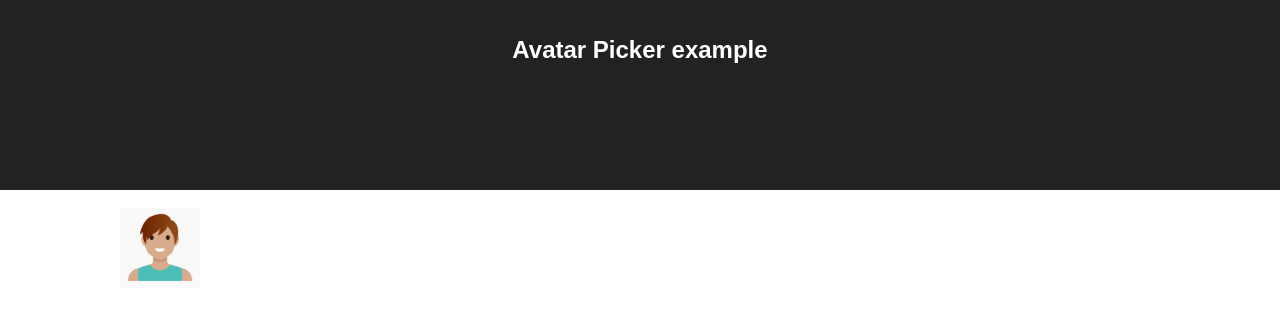
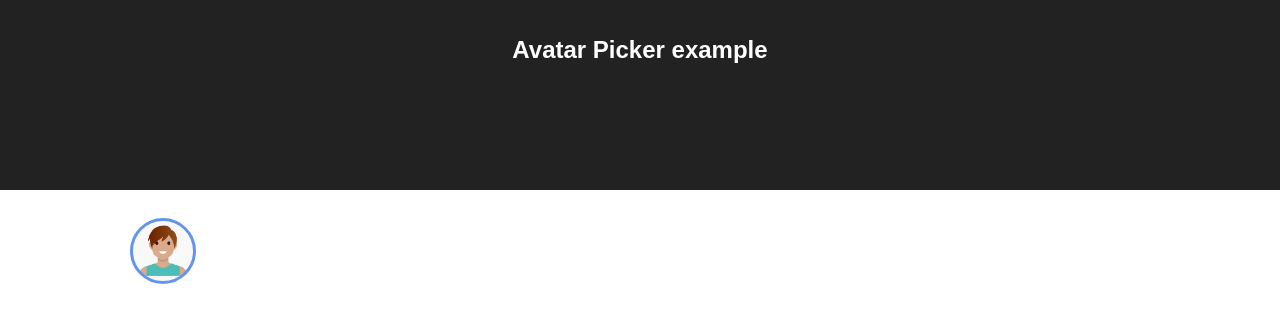
Before and after one commit to DougReeder/avatar-picker, a React (Create React App) app: page / in a window 1280 px wide. Shown: the top 322 px of the page. Built offline with nearby package versions, Linux system fonts and the light colour scheme.

Commit message:
Highlights selected avatar

```diff
--- a/src/Avatar.js
+++ b/src/Avatar.js
@@ -2,10 +2,14 @@ import React from 'react';
 
 function Avatar(props) {
     // console.log("Avatar", props);
+    let classes = ["avatar"];
+    if (props.isSelected) {
+        classes.push("selected");
+    }
     let avatarStyle = {"backgroundImage": 'url(' + props.pic + ')'};
     return (
         <div className="avatarCell" onClick={props.onClick}>
-            <div className="avatar" style={avatarStyle}></div>
+            <div className={classes.join(' ')} style={avatarStyle}></div>
         </div>
     );
 }
--- a/src/AvatarPicker.js
+++ b/src/AvatarPicker.js
@@ -44,7 +44,7 @@ class AvatarPicker extends Component {
         let picker;
         if (this.state.pickerDisplayed) {
             let avatars = this.props.avatars.map((avatar) => {
-                return <Avatar key={avatar.src} pic={avatar.src} onClick={() => this.clickSelect(avatar.id)}/>;
+                return <Avatar key={avatar.src} pic={avatar.src} isSelected={avatar.id === this.state.currentId} onClick={() => this.clickSelect(avatar.id)}/>;
             });
             picker = (
                 <div className="picker">
@@ -77,7 +77,7 @@ class AvatarPicker extends Component {
         return (
             <div>
                 <div className="centeredBoxes">
-                    <Avatar pic={currentAvatar.src} onClick={() => this.clickCurrent()}/>
+                    <Avatar pic={currentAvatar.src} isSelected={true} onClick={() => this.clickCurrent()}/>
                 </div>
 
                 {picker}
--- a/src/index.css
+++ b/src/index.css
@@ -5,7 +5,7 @@ body {
 }
 
 .picker {
-  width: 350px;
+  width: 320px;
   border-radius: 15px;
   background-color: #444444;
   padding: 15px;
@@ -30,8 +30,14 @@ body {
 }
 
 .avatar {
-  width: 100%;
-  height: 100%;
+  width: 60px;
+  height: 60px;
+  margin: 10px;
   background-position: center center;
   background-size: contain;
+  border-radius: 33px;
 }
+
+.avatar.selected {
+  border: solid 3px cornflowerblue;
+}
```
